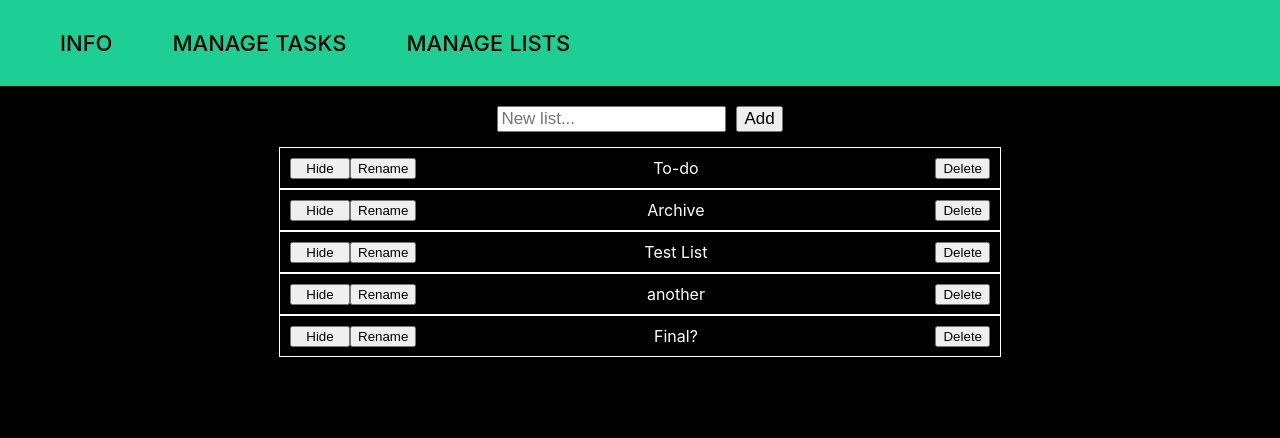
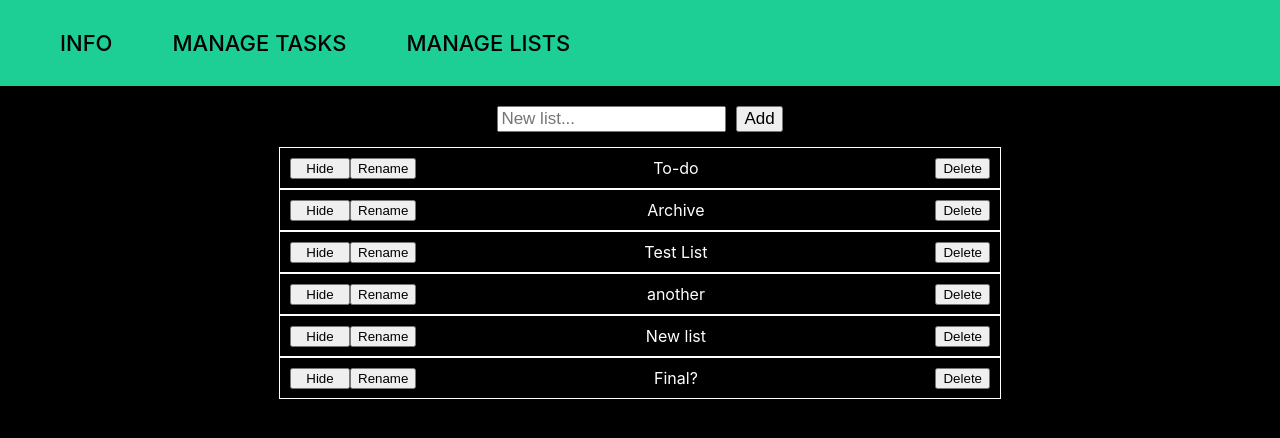
Before and after one commit to attealalahti/task-organizer, a React (Create React App) app: page /lists in a window 1280 px wide. Shown: the top 438 px of the page. Built offline with nearby package versions, Linux system fonts and the light colour scheme; data requests are answered from the project's data file.

Commit message:
Add ability to order lists by dragging. Add editable content to lists.

```diff
--- a/db.json
+++ b/db.json
@@ -86,6 +86,11 @@
       "taskIds": [
         "32"
       ]
+    },
+    {
+      "id": "92",
+      "title": "New list",
+      "taskIds": []
     }
   ],
   "listOrder": {
@@ -94,6 +99,7 @@
       "6",
       "89",
       "90",
+      "92",
       "91"
     ]
   },
@@ -108,6 +114,6 @@
     }
   ],
   "autoIncrement": {
-    "next": 92
+    "next": 93
   }
 }
--- a/src/ListDraggable.js
+++ b/src/ListDraggable.js
@@ -1,7 +1,9 @@
 import React from "react";
 import { Draggable } from "react-beautiful-dnd";
+import EditableContent from "./EditableContent";
 
 class ListDraggable extends React.Component {
+    state = { editing: false };
     render() {
         return (
             <Draggable draggableId={this.props.list.id} index={this.props.index}>
@@ -14,8 +16,18 @@ class ListDraggable extends React.Component {
                         className="ListDraggable"
                     >
                         <button className="Hide">Hide</button>
-                        <button>Rename</button>
-                        <span> {this.props.list.title}</span>
+                        <button onClick={() => this.setState({ editing: true })}>
+                            Rename
+                        </button>
+                        <EditableContent
+                            editing={this.state.editing}
+                            stopEditing={() => this.setState({ editing: false })}
+                            class="EditTask"
+                            content={this.props.list.title}
+                            id={this.props.list.id}
+                            objectToEdit={this.props.list}
+                            onEdit={this.props.onEdit}
+                        />
                         <button className="Delete">Delete</button>
                     </div>
                 )}
--- a/src/ListsPage.js
+++ b/src/ListsPage.js
@@ -39,10 +39,22 @@ class ListsPage extends React.Component {
             next: this.state.nextId,
         });
     };
+    onDragEnd = async (result) => {
+        const { destination, source, draggableId } = result;
+        // Return early if didn't change place
+        if (!destination) {
+            return;
+        }
+        if (destination.index === source.index) {
+            return;
+        }
+        const newListOrder = Array.from(this.state.listOrder);
+        newListOrder.splice(source.index, 1);
+        newListOrder.splice(destination.index, 0, draggableId);
+        this.setState({ listOrder: newListOrder });
+        await axios.patch("http://localhost:3010/listOrder", { order: newListOrder });
+    };
 
-    onDragEnd = async (result) => {
-        console.log(result);
-    };
     render() {
         if (this.state.loading) {
             return <div>Loading...</div>;
```
